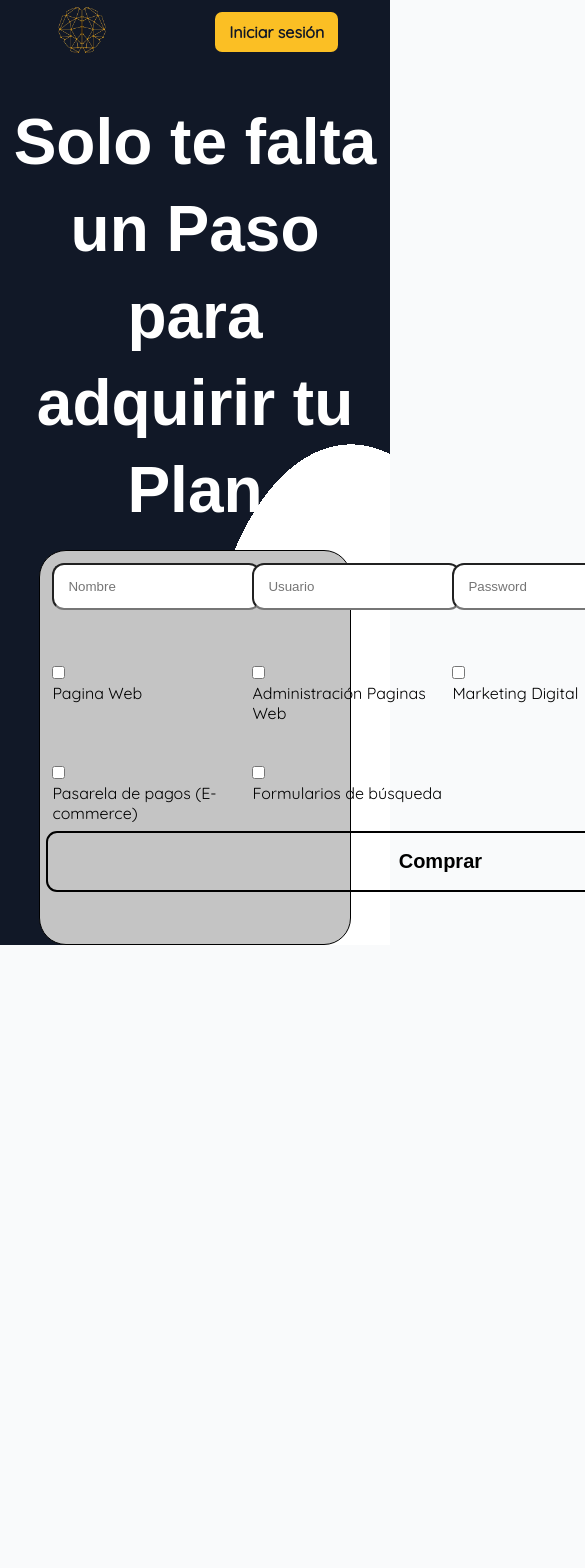
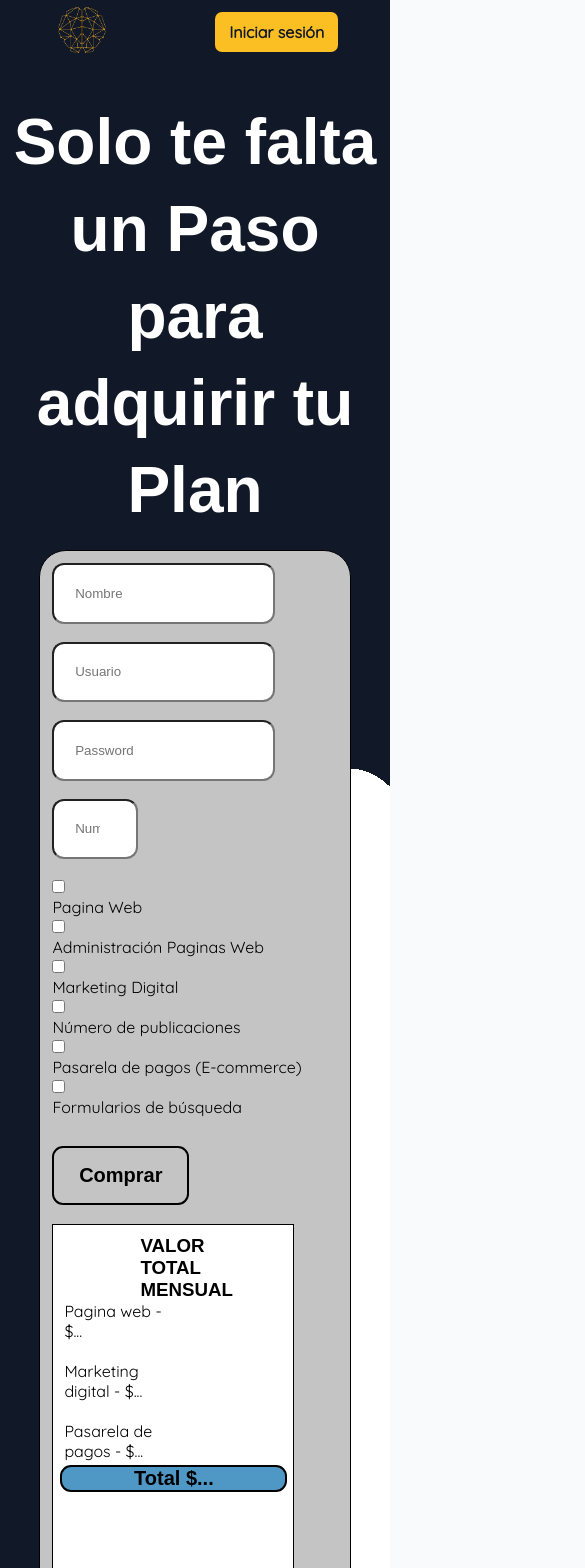
Before and after one commit to danieldmngz96/CREA2, a React app: page /Planes in a window 390 px wide. Shown: the top 1568 px of the page, 585 px wide, since content can reach past the window. Before the commit the page ends 994 px from the top, so only its background shows below. Built offline with nearby package versions, Linux system fonts and the light colour scheme.

Commit message:
Responsive planes perzonalisados
media queries

```diff
--- a/src/styles/pages/planes.css
+++ b/src/styles/pages/planes.css
@@ -93,3 +93,41 @@
     padding: 7%;
     border-radius: 12px;
   }
+/*Media Queries*/
+
+@media (max-width: 800px) {
+  .box__main {
+    border: 1px solid #000;
+    height: 1146px;;
+    margin-bottom: 49px !important;
+    width: 80%;
+    margin: 0 auto;
+        margin-bottom: 0px;
+    background-color: #C4C4C4;
+    border-radius: 27px;
+  }
+  .position__input {
+    display: block;
+  }
+  .style__input{
+    border-radius: 12px;
+    margin-bottom: 6%;
+  }
+  .box__value{
+    border: 1px solid #000;
+    width: 77%;
+    background-color: #fff;
+    padding: 120px;
+    margin-left: 0%;
+    margin-top: 0px;
+  }
+  .main__checkbox {
+    display: inherit;
+  }
+  .boton_comprar {
+    margin-left: 0px;
+    width: 46%;
+    margin-top: 0px;
+    margin-bottom: 16%;
+  }
+}
```
